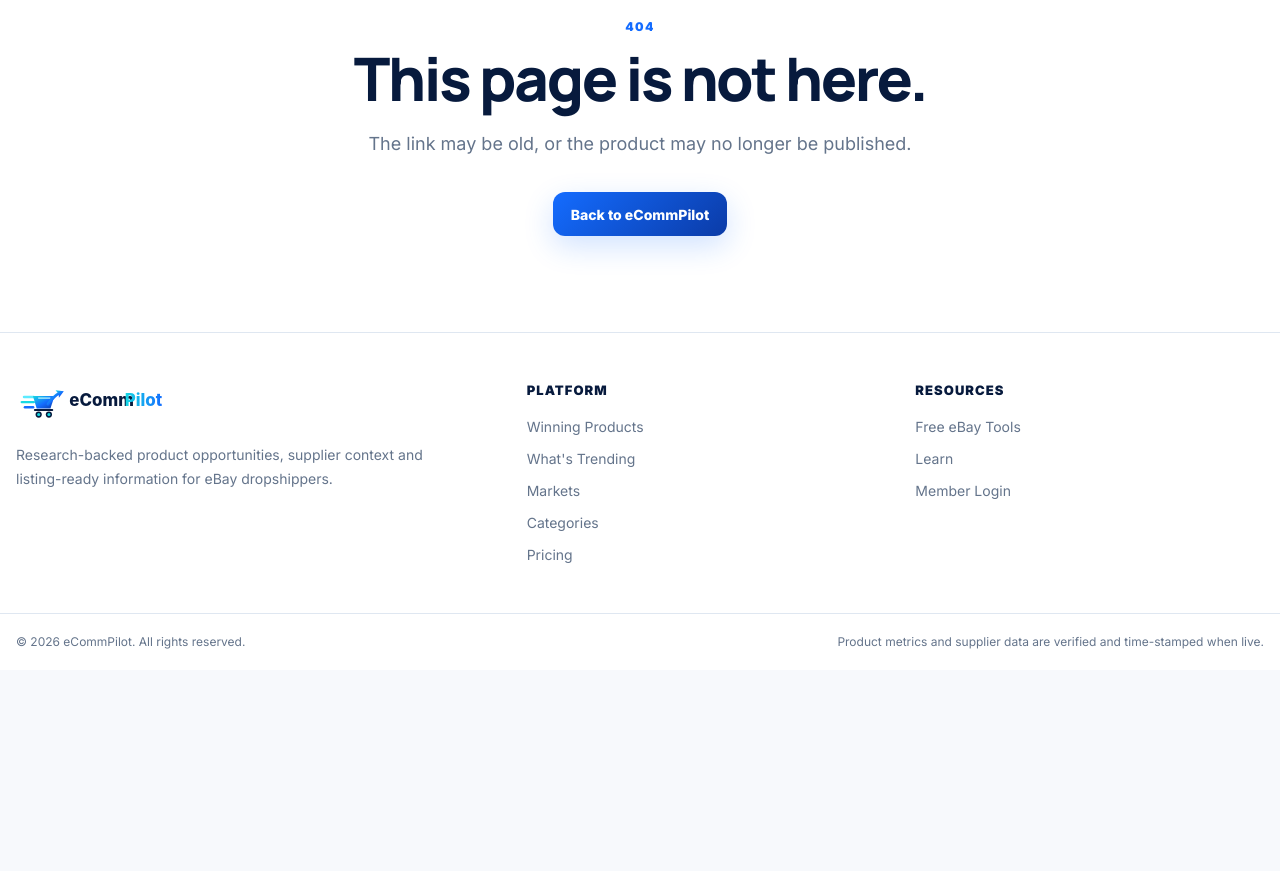
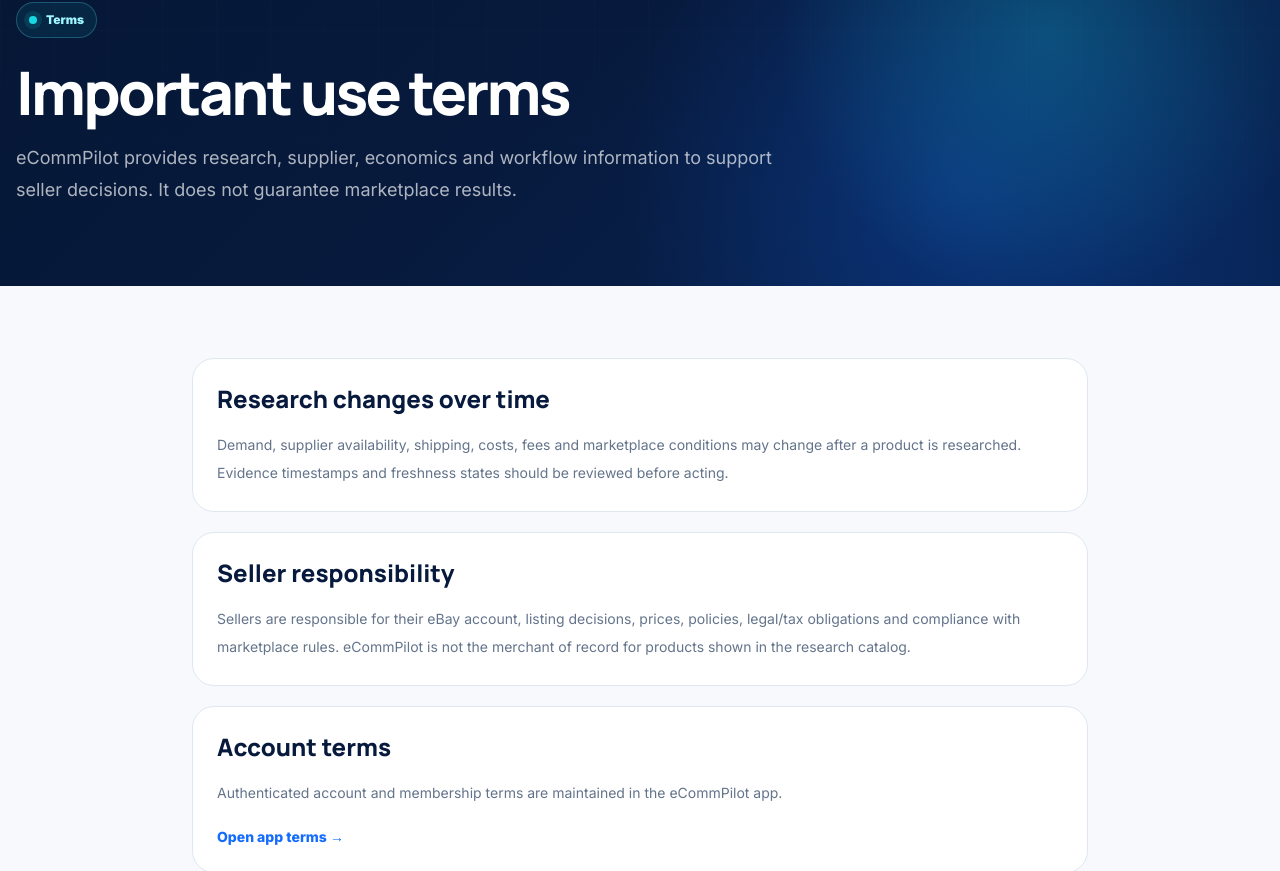
Before and after one commit to ponzey717/ecommpilot-main, a Next.js app: page /terms in a window 1280 px wide. Before the commit this address had no page. Shown: the part 151-1022 px from the top of the page. Before the commit the page ends 821 px from the top, so only its background shows below. Built offline with nearby package versions, Linux system fonts and the light colour scheme.

Commit message:
feat: add public terms page

```diff
--- /dev/null
+++ b/src/app/terms/page.tsx
@@ -0,0 +1,48 @@
+import type { Metadata } from "next";
+import Link from "next/link";
+import { PageHero } from "@/components/site/page-hero";
+import { PageShell } from "@/components/site/page-shell";
+import { buildMetadata } from "@/lib/seo/metadata";
+
+export const metadata: Metadata = buildMetadata({
+  title: "Terms",
+  description: "Important terms and limitations for using eCommPilot public product research information.",
+  path: "/terms",
+});
+
+export default function TermsPage() {
+  return (
+    <PageShell darkHeader>
+      <PageHero
+        eyebrow="Terms"
+        title="Important use terms"
+        description="eCommPilot provides research, supplier, economics and workflow information to support seller decisions. It does not guarantee marketplace results."
+      />
+      <section className="py-14 md:py-18">
+        <div className="site-container max-w-4xl space-y-5">
+          <article className="feature-card">
+            <h2 className="text-2xl font-extrabold text-[var(--navy)]">Research changes over time</h2>
+            <p className="mt-4 text-sm leading-7 text-[var(--muted)]">
+              Demand, supplier availability, shipping, costs, fees and marketplace conditions may change after a product is researched. Evidence timestamps and freshness states should be reviewed before acting.
+            </p>
+          </article>
+          <article className="feature-card">
+            <h2 className="text-2xl font-extrabold text-[var(--navy)]">Seller responsibility</h2>
+            <p className="mt-4 text-sm leading-7 text-[var(--muted)]">
+              Sellers are responsible for their eBay account, listing decisions, prices, policies, legal/tax obligations and compliance with marketplace rules. eCommPilot is not the merchant of record for products shown in the research catalog.
+            </p>
+          </article>
+          <article className="feature-card">
+            <h2 className="text-2xl font-extrabold text-[var(--navy)]">Account terms</h2>
+            <p className="mt-4 text-sm leading-7 text-[var(--muted)]">
+              Authenticated account and membership terms are maintained in the eCommPilot app.
+            </p>
+            <Link href="https://app.ecommpilot.net/terms" className="mt-5 inline-block text-sm font-extrabold text-[var(--blue)]">
+              Open app terms →
+            </Link>
+          </article>
+        </div>
+      </section>
+    </PageShell>
+  );
+}
```
